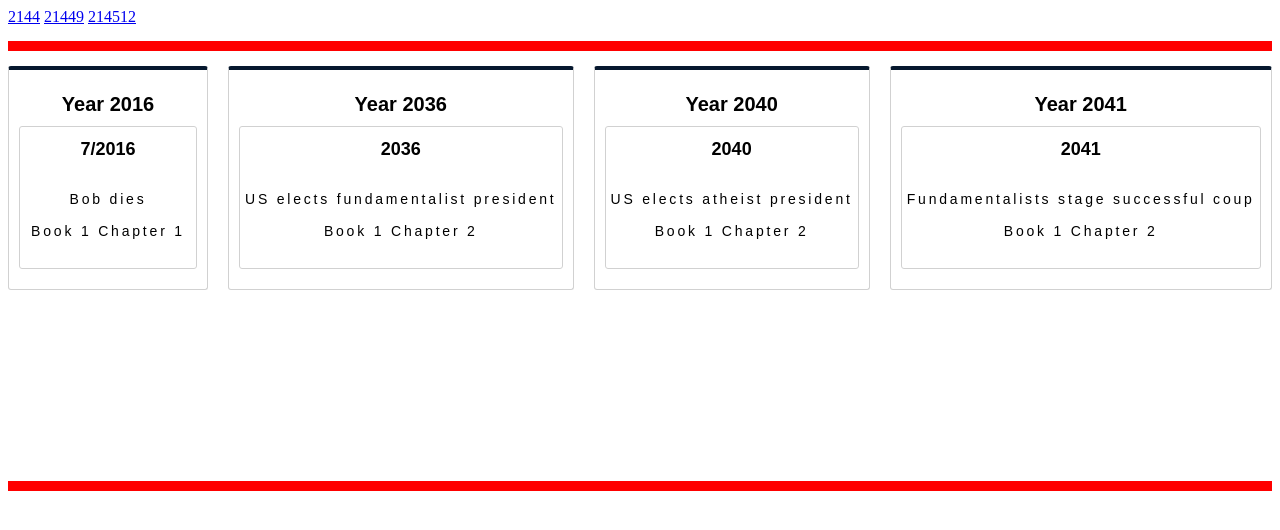
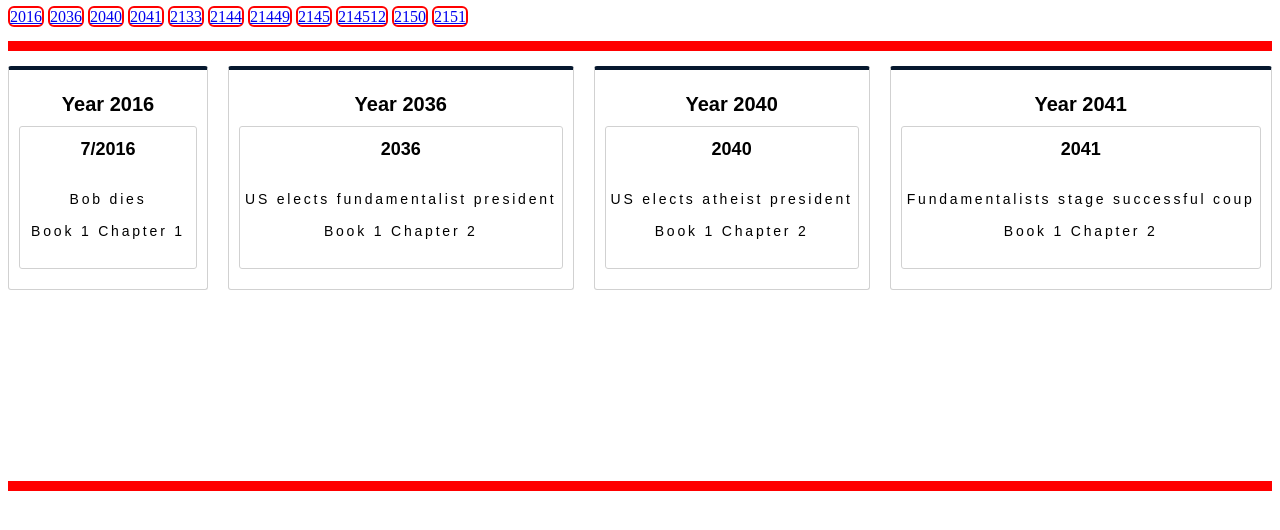
Before and after one commit to MrRedBeard/SimpleTimeline, a plain HTML site: page index.html in a window 1280 px wide. Drawn offline with Linux system fonts and the light colour scheme.

Commit message:
Added button styles for the date shortcuts

```diff
--- a/SimpleTimeline.css
+++ b/SimpleTimeline.css
@@ -174,3 +174,9 @@ simpleTimeline .year .entry img
 	height: auto;
 	margin-bottom: 10px;
 }
+
+/* Adding style to the buttons */
+.yearStyle {
+	border: 2px solid red;
+	border-radius: 6px;
+}
--- a/index.html
+++ b/index.html
@@ -6,9 +6,19 @@
 <script src="./SimpleTimeline.js"></script>
 </head>
 <body>
-<a href="#year2144">2144</a>
-<a href="#21449">21449</a>
-<a href="#214512">214512</a>
+<a class="yearStyle" href="#year2016">2016</a>
+<a class="yearStyle" href="#year2036">2036</a>
+<a class="yearStyle" href="#year2040">2040</a>
+<a class="yearStyle" href="#year2041">2041</a>
+<a class="yearStyle" href="#year2133">2133</a>
+<a class="yearStyle" href="#year2144">2144</a>
+<a class="yearStyle" href="#21449">21449</a>
+<a class="yearStyle" href="#year2145">2145</a>
+<a class="yearStyle" href="#214512">214512</a>
+<a class="yearStyle" href="#year2150">2150</a>
+<a class="yearStyle" href="#year2151">2151</a>
+
+
 <br />
 <simpleTimeline class="timeline"></simpleTimeline>
 
```
